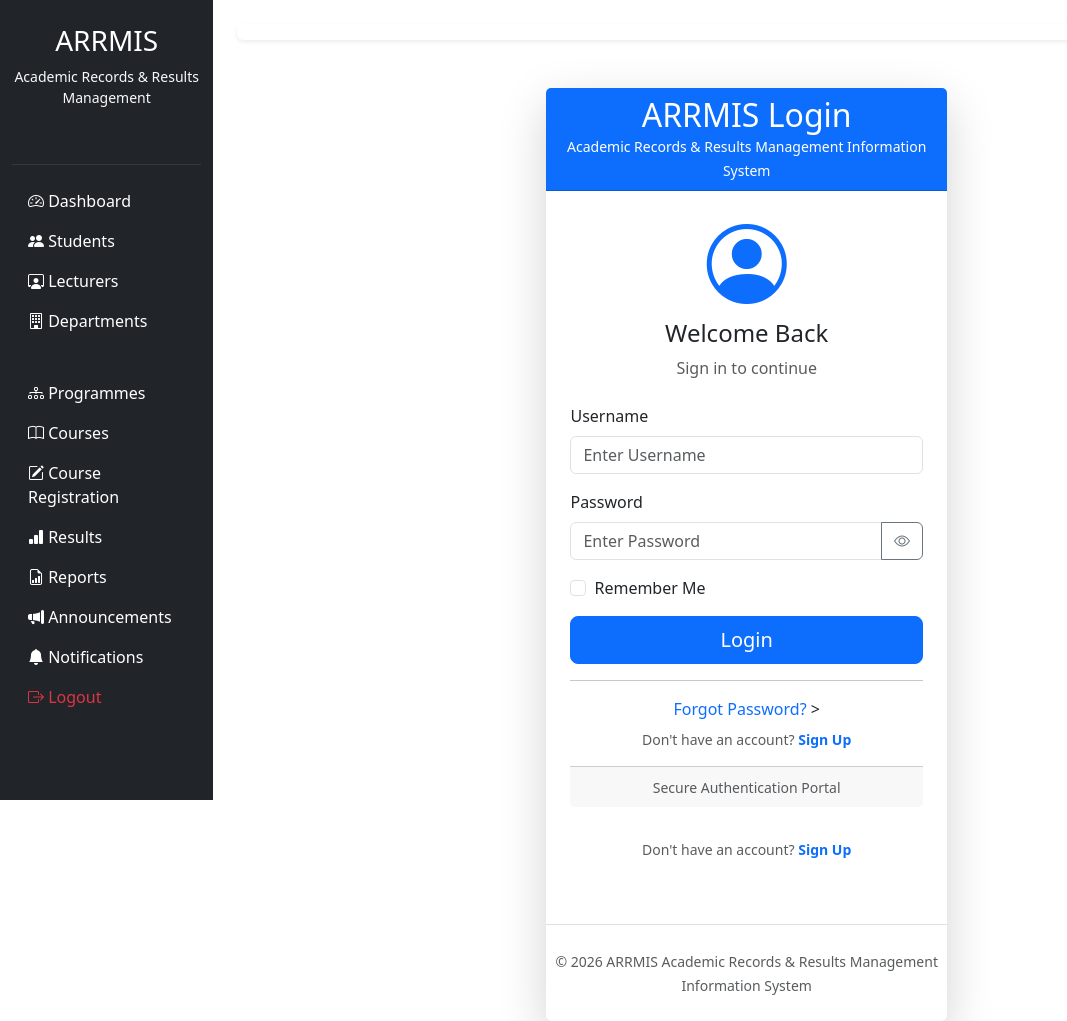
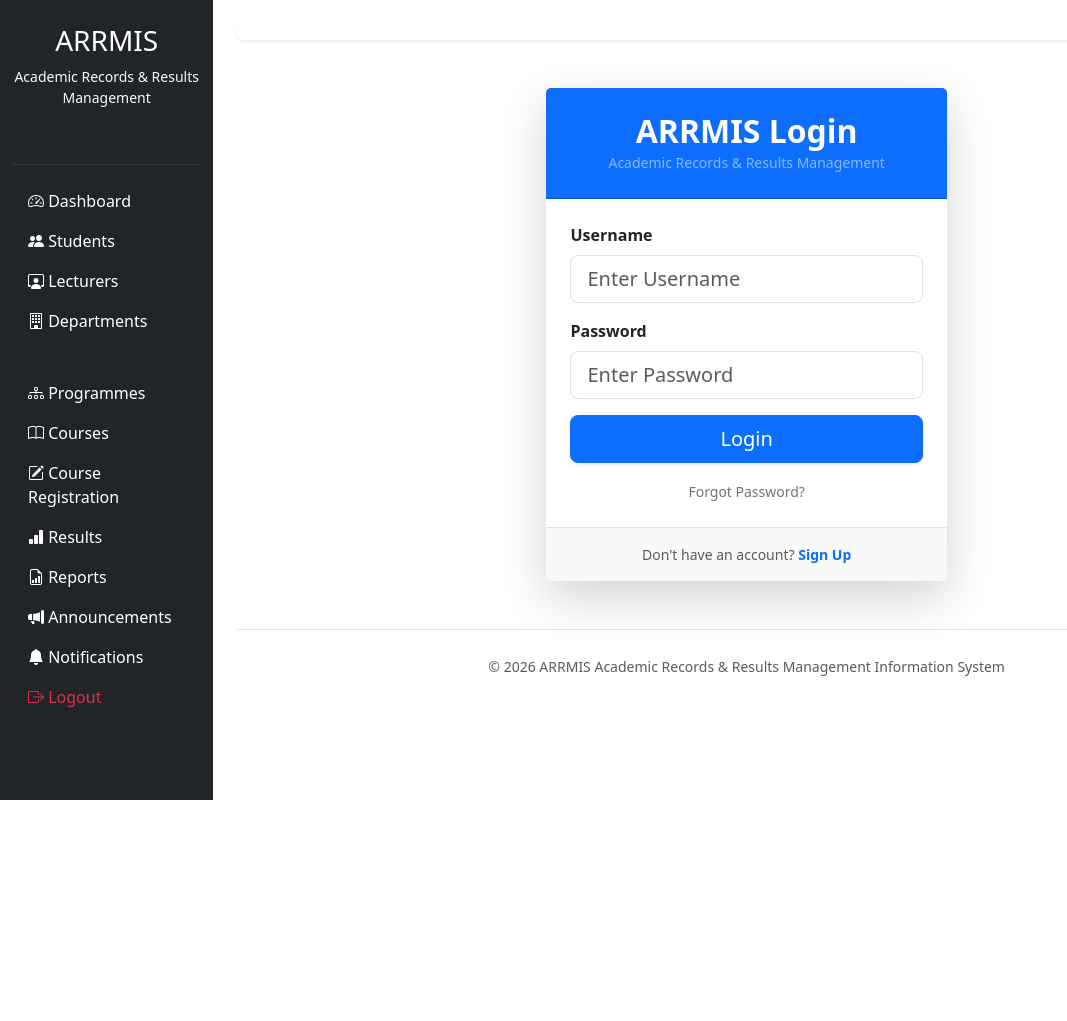
Before and after one commit to billionairem881-boop/ARRMIS, a Flask app: page /login in a window 1280 px wide. Shown: the whole page, without its empty margins (0-1067 px from the left). After the commit the page ends 800 px from the top, so only its background shows below. Run offline with Flask 3, Linux system fonts and the light colour scheme.

Commit message:
Complete fresh rewrite of login template with layout layout fields

```diff
--- a/templates/login.html
+++ b/templates/login.html
@@ -5,133 +5,35 @@ Login
 {% endblock %}
 
 {% block content %}
-
-<div class="container">
-
-    <div class="row justify-content-center mt-5">
-
+<div class="container mt-5">
+    <div class="row justify-content-center">
         <div class="col-lg-5">
-
-            <div class="card shadow-lg border-0">
-
-                <div class="card-header bg-primary text-white text-center">
-
-                    <h2 class="mb-0">
-                        ARRMIS Login
-                    </h2>
-
-                    <small>
-                        Academic Records & Results Management Information System
-                    </small>
-
+            <div class="card shadow-lg border-0 rounded-3">
+                <div class="card-header bg-primary text-white text-center py-4">
+                    <h2 class="mb-0 fw-bold">ARRMIS Login</h2>
+                    <small class="text-white-50">Academic Records & Results Management</small>
                 </div>
-
                 <div class="card-body p-4">
-
-                    <div class="text-center mb-4">
-
-                        <i class="bi bi-person-circle display-1 text-primary"></i>
-
-                        <h4 class="mt-2">
-                            Welcome Back
-                        </h4>
-
-                        <p class="text-muted">
-                            Sign in to continue
-                        </p>
-
-                    </div>
-
-                    <form method="POST">
-
-                        {{ form.hidden_tag() }}
-
+                    <form method="POST" action="">
                         <div class="mb-3">
-
-                            {{ form.username.label(class="form-label") }}
-
-                            {{ form.username(
-                                class="form-control",
-                                placeholder="Enter Username"
-                            ) }}
-
+                            <label class="form-label fw-semibold">Username</label>
+                            <input type="text" name="username" class="form-control form-control-lg" required placeholder="Enter Username">
                         </div>
-
                         <div class="mb-3">
-
-                            {{ form.password.label(class="form-label") }}
-
-                            <div class="input-group">
-
-                                {{ form.password(
-                                    class="form-control",
-                                    placeholder="Enter Password",
-                                    id="password"
-                                ) }}
-
-                                <button
-                                    class="btn btn-outline-secondary"
-                                    type="button"
-                                    onclick="togglePassword()">
-
-                                    <i class="bi bi-eye"></i>
-
-                                </button>
-
-                            </div>
-
+                            <label class="form-label fw-semibold">Password</label>
+                            <input type="password" name="password" class="form-control form-control-lg" required placeholder="Enter Password">
                         </div>
-
-                        <div class="form-check mb-3">
-
-                            <input
-                                class="form-check-input"
-                                type="checkbox"
-                                id="remember">
-
-                            <label
-                                class="form-check-label"
-                                for="remember">
-
-                                Remember Me
-
-                            </label>
-
+                        <button type="submit" class="btn btn-primary btn-lg w-100 mb-3 shadow-sm">Login</button>
+                        <div class="text-center">
+                            <a href="#" class="text-decoration-none small text-secondary">Forgot Password?</a>
                         </div>
-
-                        <div class="d-grid">
-
-                            {{ form.submit(
-                                class="btn btn-primary btn-lg"
-                            ) }}
-
-                        </div>
-
                     </form>
-
-                    <hr>
-
-                    <div class="text-center">
-
-                        <a href="#" class="text-decoration-none">
-
-                            Forgot Password?
-
-                        </a>>
-                         </div>
-
-                    <div class="text-center mt-2">
-    <p class="small text-muted">Don't have an account? <a href="/register" class="text-decoration-none fw-bold">Sign Up</a></p>
-</div>
-
-<div class="card-footer text-center text-muted">
-        <small>
-            Secure Authentication Portal
-        </small>
+                </div>
+                <div class="card-footer bg-light text-center py-3 border-top">
+                    <p class="small text-muted mb-0">Don't have an account? <a href="/register" class="text-decoration-none fw-bold text-primary">Sign Up</a></p>
+                </div>
+            </div>
+        </div>
     </div>
 </div>
-
-<div class="text-center mt-2">
-    <p class="small text-muted">Don't have an account? <a href="/register" class="text-decoration-none fw-bold">Sign Up</a></p>
-</div>
 {% endblock %}
```
